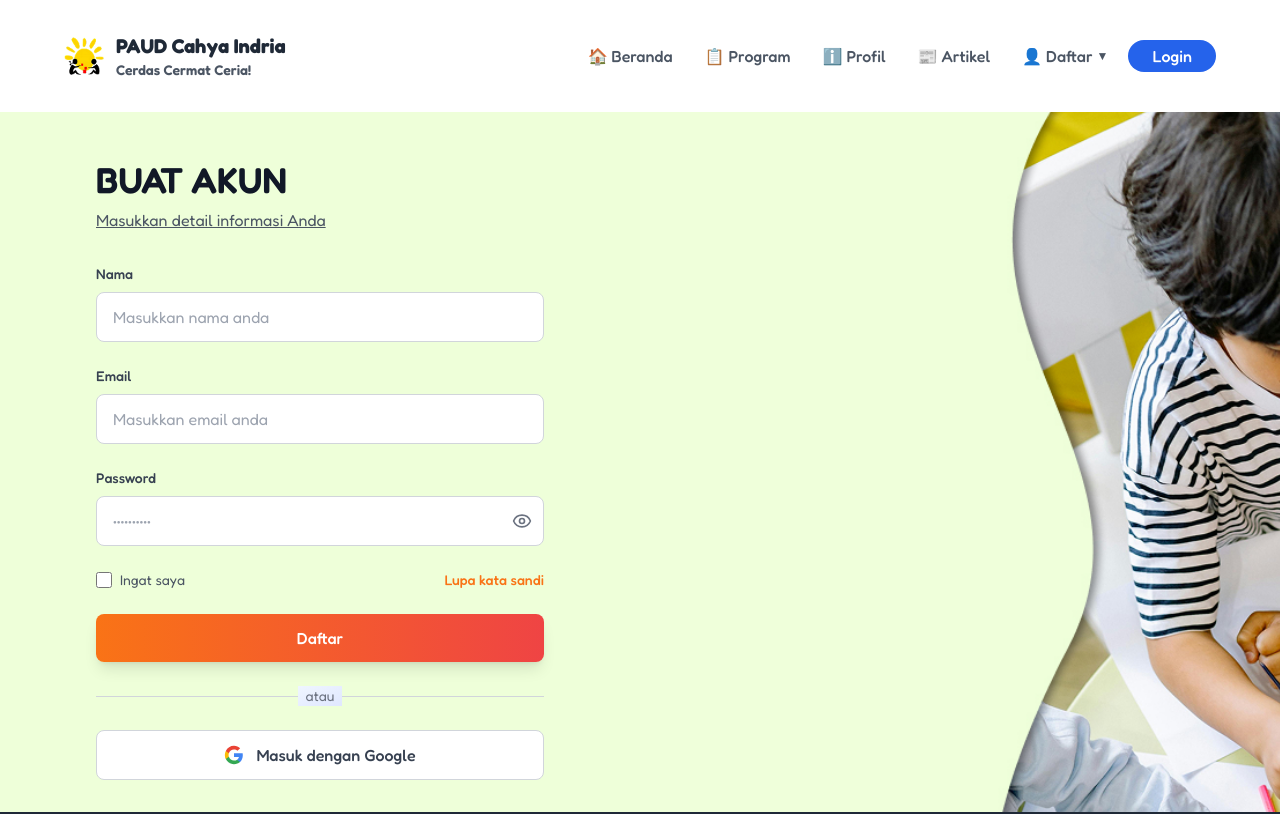
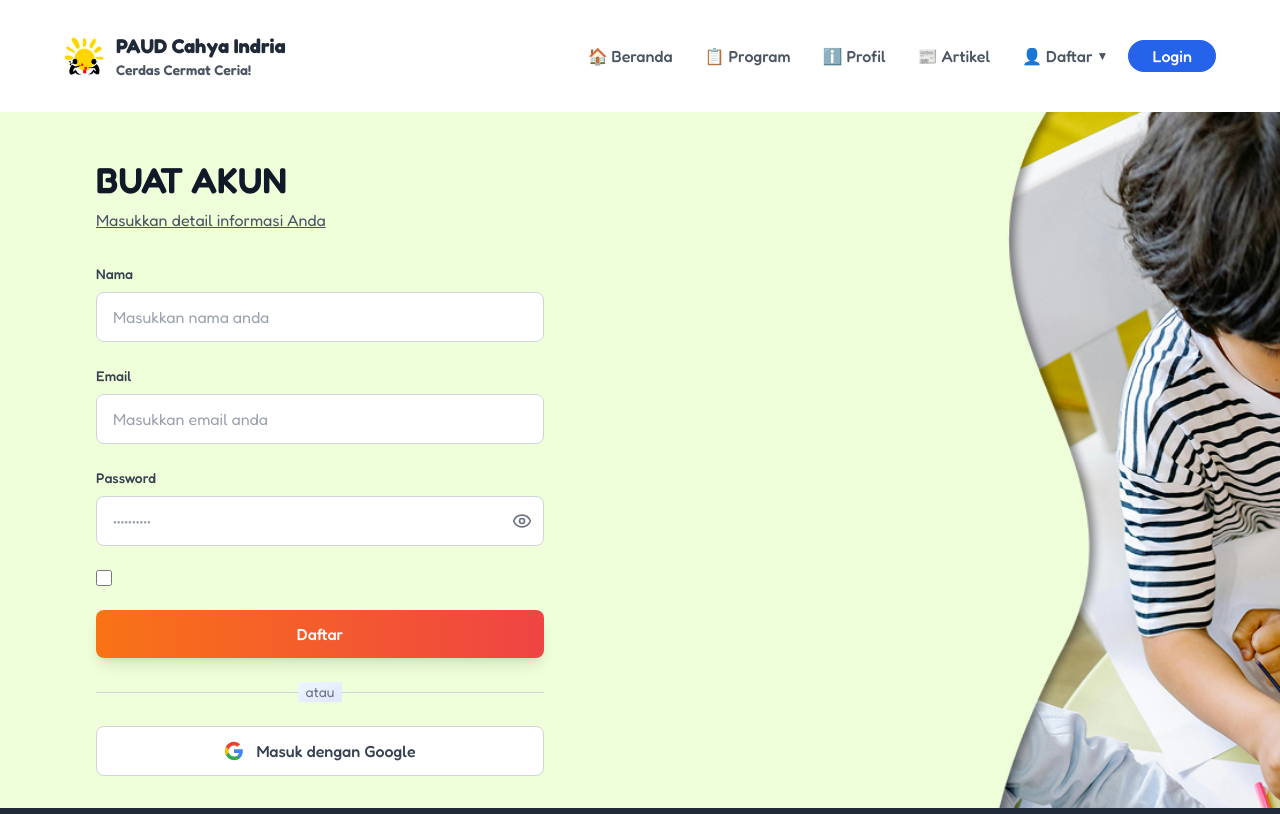
Before and after one commit to naufalfzml/paud-web, a Next.js app: page /auth/register in a window 1280 px wide. Shown: the top 814 px of the page. Built offline with nearby package versions, Linux system fonts and the light colour scheme.

Commit message:
fix login dikit

```diff
--- a/src/app/api/auth/login/route.ts
+++ b/src/app/api/auth/login/route.ts
@@ -37,14 +37,11 @@ export async function POST(req: Request) {
       );
     }
 
-    // Optional: Tambahkan token ke cookie (kalau pakai auth persistensi manual)
-    // const accessToken = signInData.session?.access_token;
-
-    const response =  NextResponse.json(
+    const response = NextResponse.json(
       {
         user: signInData.user,
         message: "Login berhasil",
-        success : true,
+        success: true,
         redirectTo: "/"
       },
       { status: 200 }
@@ -53,9 +50,13 @@ export async function POST(req: Request) {
     if (signInData.session) {
         response.cookies.set('supabase-auth', signInData.session.access_token, {
             httpOnly: true,
-            secure: process.env.NODE_ENV == 'production',
-        })
+            secure: process.env.NODE_ENV === 'production',
+            sameSite: 'strict',
+            maxAge: signInData.session.expires_in
+        });
     }
+
+    return response;
 
   } catch (error) {
     console.error("Terjadi error saat login:", error);
--- a/src/app/components/RegisterForm.tsx
+++ b/src/app/components/RegisterForm.tsx
@@ -117,11 +117,7 @@ export default function RegisterForm() {
             onChange={(e) => setRememberMe(e.target.checked)}
             className="w-4 h-4 text-orange-500 border-gray-300 rounded focus:ring-orange-500"
           />
-          <span className="ml-2 text-sm text-gray-600">Ingat saya</span>
         </label>
-        <a href="#" className="text-sm text-orange-500 hover:text-orange-600 font-medium">
-          Lupa kata sandi
-        </a>
       </div>
 
       <button
```
